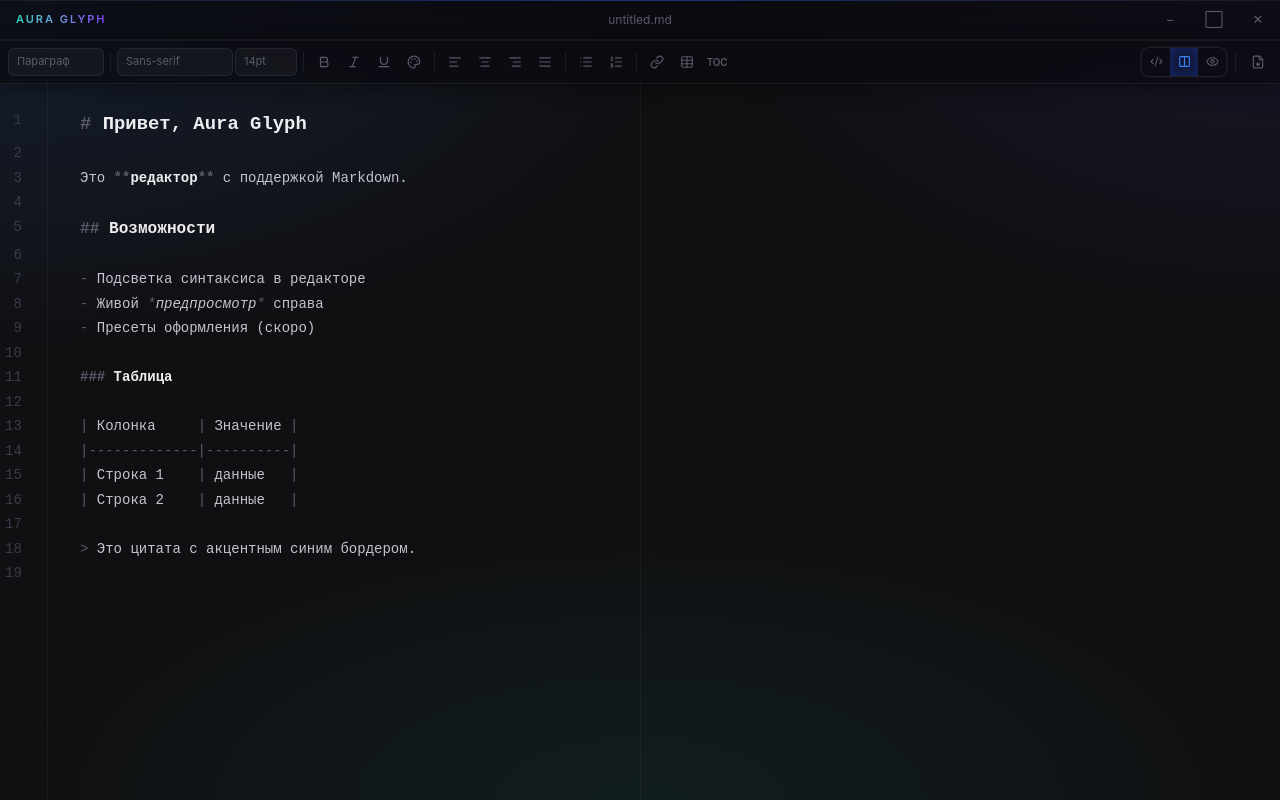
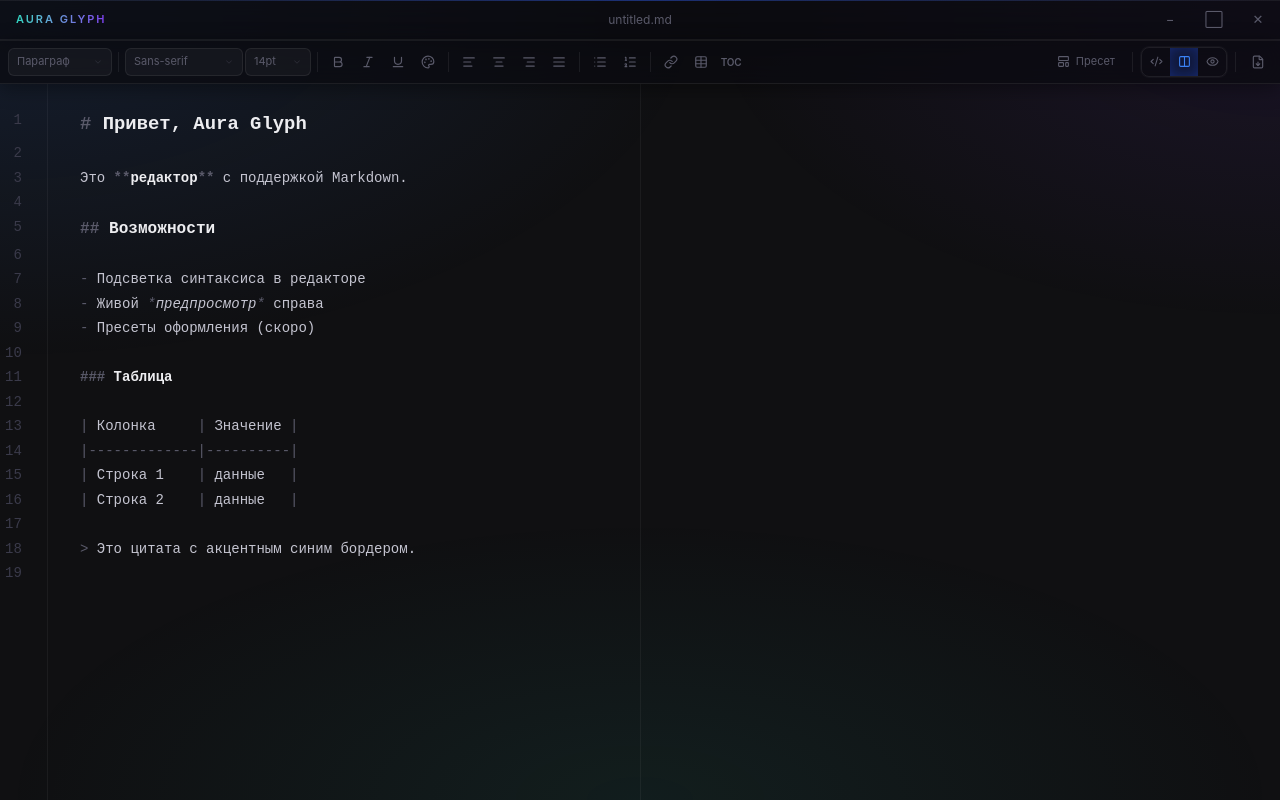
Before and after one commit to Stasyao37/Aura_Glyph, a React (Vite) app in the folder frontend/: page / in a window 1280 px wide. Built offline with nearby package versions, Linux system fonts and the light colour scheme.

Commit message:
Ready presets

```diff
--- a/frontend/src/App.tsx
+++ b/frontend/src/App.tsx
@@ -1,8 +1,14 @@
-import { useRef, useState } from "react"
+import { useCallback, useEffect, useRef, useState } from "react"
 import TitleBar from "./components/TitleBar"
 import Toolbar, { type ViewMode } from "./components/Toolbar"
 import Editor, { type EditorHandle } from "./components/Editor"
 import Preview from "./components/Preview"
+import { type Preset } from "./presets"
+import {
+  OpenFileWithDialog,
+  SaveFile,
+  SaveFileWithDialog,
+} from "../wailsjs/go/main/App"
 
 const PLACEHOLDER = `# Привет, Aura Glyph
 
@@ -30,17 +36,76 @@ const HEADER_H = 84
 export default function App() {
   const [content,    setContent]    = useState(PLACEHOLDER)
   const [isDirty,    setIsDirty]    = useState(false)
+  const [filePath,   setFilePath]   = useState<string | null>(null)
   const [splitPct,   setSplitPct]   = useState(50)
   const [viewMode,   setViewMode]   = useState<ViewMode>("split")
-  const [fontFamily, setFontFamily] = useState("Inter, system-ui, sans-serif")
-  const [fontSize,   setFontSize]   = useState("14px")
+  const [fontFamily,     setFontFamily]     = useState("Inter, system-ui, sans-serif")
+  const [fontSize,       setFontSize]       = useState("14px")
+  const [lineHeight,     setLineHeight]     = useState("1.8")
+  const [activePresetId, setActivePresetId] = useState("default")
 
   const editorRef    = useRef<EditorHandle>(null)
   const containerRef = useRef<HTMLDivElement>(null)
 
+  // Рефы нужны чтобы хоткеи всегда видели актуальные значения
+  // (хендлеры создаются один раз — без рефов был бы stale closure)
+  const contentRef  = useRef(content)
+  const filePathRef = useRef(filePath)
+  useEffect(() => { contentRef.current  = content  }, [content])
+  useEffect(() => { filePathRef.current = filePath }, [filePath])
+
+  const filename = filePath ? filePath.split("/").pop()! : "untitled.md"
+
   function handleChange(val: string) {
     setContent(val)
     setIsDirty(true)
+  }
+
+  const handleOpen = useCallback(async () => {
+    const result = await OpenFileWithDialog()
+    if (!result) return
+    setContent(result.content)
+    setFilePath(result.path || null)
+    setIsDirty(false)
+  }, [])
+
+  const handleSaveAs = useCallback(async () => {
+    const newPath = await SaveFileWithDialog(contentRef.current, filePathRef.current ?? "")
+    if (newPath) {
+      setFilePath(newPath)
+      setIsDirty(false)
+    }
+  }, [])
+
+  const handleSave = useCallback(async () => {
+    if (filePathRef.current) {
+      await SaveFile(filePathRef.current, contentRef.current)
+      setIsDirty(false)
+    } else {
+      // Ещё нет пути — показываем "Сохранить как"
+      const newPath = await SaveFileWithDialog(contentRef.current, "")
+      if (newPath) {
+        setFilePath(newPath)
+        setIsDirty(false)
+      }
+    }
+  }, [])
+
+  useEffect(() => {
+    function onKeyDown(e: KeyboardEvent) {
+      if (!e.ctrlKey) return
+      if (e.key === "o") { e.preventDefault(); handleOpen() }
+      if (e.key === "s") { e.preventDefault(); e.shiftKey ? handleSaveAs() : handleSave() }
+    }
+    document.addEventListener("keydown", onKeyDown)
+    return () => document.removeEventListener("keydown", onKeyDown)
+  }, [handleOpen, handleSave, handleSaveAs])
+
+  function handleApplyPreset(preset: Preset) {
+    setFontFamily(preset.fontFamily)
+    setFontSize(preset.fontSize)
+    setLineHeight(preset.lineHeight)
+    setActivePresetId(preset.id)
   }
 
   function handleDividerMouseDown(e: React.MouseEvent) {
@@ -77,7 +142,7 @@ export default function App() {
 
       {/* ── Fixed glass header (контент скроллится ПОД ними) ── */}
       <div className="fixed top-0 left-0 right-0 z-50">
-        <TitleBar filename="untitled.md" isDirty={isDirty} />
+        <TitleBar filename={filename} isDirty={isDirty} />
         <Toolbar
           editorRef={editorRef}
           viewMode={viewMode}
@@ -86,6 +151,8 @@ export default function App() {
           onFontFamilyChange={setFontFamily}
           fontSize={fontSize}
           onFontSizeChange={setFontSize}
+          activePresetId={activePresetId}
+          onApplyPreset={handleApplyPreset}
         />
       </div>
 
@@ -114,6 +181,7 @@ export default function App() {
               content={content}
               fontFamily={fontFamily}
               fontSize={fontSize}
+              lineHeight={lineHeight}
             />
           </div>
         )}
--- /dev/null
+++ b/frontend/src/components/PresetPicker.tsx
@@ -0,0 +1,95 @@
+import { useEffect, useRef, useState } from "react"
+import { LayoutTemplate } from "lucide-react"
+import { BUILT_IN_PRESETS, type Preset } from "../presets"
+
+interface PresetPickerProps {
+  activePresetId: string
+  onApply:        (preset: Preset) => void
+}
+
+export default function PresetPicker({ activePresetId, onApply }: PresetPickerProps) {
+  const [open, setOpen] = useState(false)
+  const rootRef = useRef<HTMLDivElement>(null)
+
+  useEffect(() => {
+    if (!open) return
+    function onDown(e: MouseEvent) {
+      if (rootRef.current && !rootRef.current.contains(e.target as Node)) setOpen(false)
+    }
+    document.addEventListener("mousedown", onDown)
+    return () => document.removeEventListener("mousedown", onDown)
+  }, [open])
+
+  return (
+    <div className="relative" ref={rootRef}>
+
+      {/* Trigger button */}
+      <button
+        onClick={() => setOpen(v => !v)}
+        title="Пресеты оформления"
+        className={`
+          flex items-center gap-1.5 h-7 px-2 rounded-md text-[11px] shrink-0
+          transition-all duration-150
+          ${open
+            ? "bg-accent/20 text-accent-light border border-accent/30"
+            : "text-text-muted hover:bg-white/[0.07] hover:text-text-primary border border-transparent"
+          }
+        `}
+      >
+        <LayoutTemplate size={13} />
+        <span>Пресет</span>
+      </button>
+
+      {/* Dropdown panel */}
+      {open && (
+        <div
+          className="absolute top-full left-0 mt-2 w-52 z-[200]
+                     rounded-xl border border-white/8
+                     shadow-[0_12px_40px_rgba(0,0,0,0.55)]"
+          style={{ background: "rgba(12, 12, 18, 0.94)", backdropFilter: "blur(20px)" }}
+        >
+          <div className="p-1.5 flex flex-col gap-0.5">
+            {BUILT_IN_PRESETS.map(preset => (
+              <PresetCard
+                key={preset.id}
+                preset={preset}
+                active={preset.id === activePresetId}
+                onClick={() => { onApply(preset); setOpen(false) }}
+              />
+            ))}
+          </div>
+        </div>
+      )}
+    </div>
+  )
+}
+
+function PresetCard({ preset, active, onClick }: {
+  preset: Preset
+  active: boolean
+  onClick: () => void
+}) {
+  return (
+    <button
+      onClick={onClick}
+      className={`
+        w-full text-left px-3 py-2.5 rounded-lg transition-all duration-150
+        ${active
+          ? "bg-accent/15 border border-accent/25"
+          : "hover:bg-white/[0.05] border border-transparent"
+        }
+      `}
+    >
+      <div className="flex items-center justify-between">
+        <span className="text-[12px] font-medium text-text-primary">{preset.name}</span>
+        {active && <span className="w-1.5 h-1.5 rounded-full bg-accent-light shrink-0" />}
+      </div>
+      <span
+        className="text-[11px] text-text-muted mt-0.5 block"
+        style={{ fontFamily: preset.fontFamily }}
+      >
+        {preset.sample}
+      </span>
+    </button>
+  )
+}
--- a/frontend/src/components/Preview.tsx
+++ b/frontend/src/components/Preview.tsx
@@ -5,9 +5,10 @@ interface PreviewProps {
   content:    string
   fontFamily: string
   fontSize:   string
+  lineHeight: string
 }
 
-export default function Preview({ content, fontFamily, fontSize }: PreviewProps) {
+export default function Preview({ content, fontFamily, fontSize, lineHeight }: PreviewProps) {
   const [html, setHtml] = useState("")
   const timerRef = useRef<ReturnType<typeof setTimeout> | null>(null)
 
@@ -27,7 +28,7 @@ export default function Preview({ content, fontFamily, fontSize }: PreviewProps)
     <div className="h-full overflow-y-auto">
       <div
         className="prose mx-auto px-8 pb-6"
-        style={{ fontFamily, fontSize, paddingTop: 24 }}
+        style={{ fontFamily, fontSize, lineHeight, paddingTop: 24 }}
         dangerouslySetInnerHTML={{ __html: html }}
       />
     </div>
--- a/frontend/src/components/Toolbar.tsx
+++ b/frontend/src/components/Toolbar.tsx
@@ -1,12 +1,14 @@
-import { useRef, type RefObject } from "react"
+import { useEffect, useRef, useState, type RefObject } from "react"
 import {
   Bold, Italic, Underline,
   AlignLeft, AlignCenter, AlignRight, AlignJustify,
   List, ListOrdered,
   Link, Table, FileDown,
-  Code2, Columns2, Eye, Palette,
+  Code2, Columns2, Eye, Palette, ChevronDown,
 } from "lucide-react"
 import type { EditorHandle } from "./Editor"
+import PresetPicker from "./PresetPicker"
+import type { Preset } from "../presets"
 
 export type ViewMode = "source" | "split" | "preview"
 
@@ -18,7 +20,32 @@ interface ToolbarProps {
   onFontFamilyChange: (f: string) => void
   fontSize:           string
   onFontSizeChange:   (s: string) => void
+  activePresetId:     string
+  onApplyPreset:      (preset: Preset) => void
 }
+
+const HEADING_OPTIONS = [
+  { value: "0", label: "Параграф" },
+  { value: "1", label: "Заголовок 1" },
+  { value: "2", label: "Заголовок 2" },
+  { value: "3", label: "Заголовок 3" },
+  { value: "4", label: "Заголовок 4" },
+]
+
+const FONT_FAMILY_OPTIONS = [
+  { value: "Inter, system-ui, sans-serif",   label: "Sans-serif" },
+  { value: "'Times New Roman', Times, serif", label: "Times New Roman" },
+  { value: "Arial, Helvetica, sans-serif",   label: "Arial" },
+  { value: "Georgia, serif",                 label: "Georgia" },
+]
+
+const FONT_SIZE_OPTIONS = [
+  { value: "12px", label: "12pt" },
+  { value: "13px", label: "13pt" },
+  { value: "14px", label: "14pt" },
+  { value: "15px", label: "15pt" },
+  { value: "16px", label: "16pt" },
+]
 
 const TABLE_TEMPLATE = `
 | Заголовок 1 | Заголовок 2 | Заголовок 3 |
@@ -31,6 +58,7 @@ export default function Toolbar({
   editorRef, viewMode, onViewModeChange,
   fontFamily, onFontFamilyChange,
   fontSize, onFontSizeChange,
+  activePresetId, onApplyPreset,
 }: ToolbarProps) {
   const ed = () => editorRef.current
   const colorRef = useRef<HTMLInputElement>(null)
@@ -62,31 +90,30 @@ export default function Toolbar({
     <div className="flex items-center h-11 shrink-0 px-2 gap-0.5 glass-panel">
 
       {/* Heading */}
-      <GlassSelect value="0" onChange={(e) => heading(e.target.value)} style={{ minWidth: 96 }}>
-        <option value="0">Параграф</option>
-        <option value="1">Заголовок 1</option>
-        <option value="2">Заголовок 2</option>
-        <option value="3">Заголовок 3</option>
-        <option value="4">Заголовок 4</option>
-      </GlassSelect>
+      <GlassDropdown
+        value="0"
+        onChange={(val) => heading(val)}
+        options={HEADING_OPTIONS}
+        style={{ minWidth: 104 }}
+      />
 
       <Sep />
 
       {/* Font family */}
-      <GlassSelect value={fontFamily} onChange={(e) => onFontFamilyChange(e.target.value)} style={{ minWidth: 110 }}>
-        <option value="Inter, system-ui, sans-serif">Sans-serif</option>
-        <option value="'Times New Roman', Times, serif">Times New Roman</option>
-        <option value="Arial, Helvetica, sans-serif">Arial</option>
-        <option value="Georgia, serif">Georgia</option>
-      </GlassSelect>
+      <GlassDropdown
+        value={fontFamily}
+        onChange={onFontFamilyChange}
+        options={FONT_FAMILY_OPTIONS}
+        style={{ minWidth: 118 }}
+      />
 
       {/* Font size */}
-      <GlassSelect value={fontSize} onChange={(e) => onFontSizeChange(e.target.value)} style={{ minWidth: 62 }}>
-        <option value="12px">12pt</option>
-        <option value="13px">13pt</option>
-        <option value="14px">14pt</option>
-        <option value="16px">16pt</option>
-      </GlassSelect>
+      <GlassDropdown
+        value={fontSize}
+        onChange={onFontSizeChange}
+        options={FONT_SIZE_OPTIONS}
+        style={{ minWidth: 66 }}
+      />
 
       <Sep />
 
@@ -126,6 +153,8 @@ export default function Toolbar({
 
       {/* Right side */}
       <div className="ml-auto flex items-center gap-1">
+        <PresetPicker activePresetId={activePresetId} onApply={onApplyPreset} />
+        <Sep />
         {/* View mode toggle */}
         <div className="flex items-center rounded-lg border border-white/8 overflow-hidden
                         shadow-[0_0_0_1px_rgba(255,255,255,0.03)]">
@@ -150,25 +179,70 @@ function Sep() {
   return <div className="w-px h-5 bg-white/[0.07] mx-1 shrink-0" />
 }
 
-function GlassSelect({ children, value, onChange, style }: {
-  children: React.ReactNode
-  value: string
-  onChange: (e: React.ChangeEvent<HTMLSelectElement>) => void
-  style?: React.CSSProperties
+function GlassDropdown({ value, onChange, options, style }: {
+  value:   string
+  onChange: (value: string) => void
+  options: { value: string; label: string }[]
+  style?:  React.CSSProperties
 }) {
+  const [open, setOpen] = useState(false)
+  const rootRef = useRef<HTMLDivElement>(null)
+
+  useEffect(() => {
+    if (!open) return
+    function onDown(e: MouseEvent) {
+      if (rootRef.current && !rootRef.current.contains(e.target as Node)) setOpen(false)
+    }
+    document.addEventListener("mousedown", onDown)
+    return () => document.removeEventListener("mousedown", onDown)
+  }, [open])
+
+  const label = options.find(o => o.value === value)?.label ?? value
+
   return (
-    <select
-      value={value}
-      onChange={onChange}
-      style={style}
-      className="h-7 px-2 rounded-md text-[11px] text-text-muted
-                 bg-white/4 border border-white/[0.07] cursor-pointer
-                 hover:bg-white/[0.07] hover:text-text-primary
-                 focus:outline-none transition-colors appearance-none
-                 [&>option]:bg-bg-surface [&>option]:text-text-primary"
-    >
-      {children}
-    </select>
+    <div className="relative shrink-0" ref={rootRef} style={style}>
+      <button
+        onClick={() => setOpen(v => !v)}
+        className={`
+          flex items-center justify-between gap-1 w-full h-7 px-2 rounded-md text-[11px]
+          border transition-all duration-150
+          ${open
+            ? "bg-accent/15 text-text-primary border-accent/25"
+            : "bg-white/4 text-text-muted border-white/[0.07] hover:bg-white/[0.07] hover:text-text-primary"
+          }
+        `}
+      >
+        <span className="truncate">{label}</span>
+        <ChevronDown size={10} className="shrink-0 opacity-40" />
+      </button>
+
+      {open && (
+        <div
+          className="absolute top-full left-0 mt-1.5 min-w-full z-200
+                     rounded-xl border border-white/8
+                     shadow-[0_8px_32px_rgba(0,0,0,0.55)] overflow-hidden"
+          style={{ background: "rgba(12,12,18,0.95)", backdropFilter: "blur(20px)" }}
+        >
+          <div className="p-1 flex flex-col gap-px">
+            {options.map(opt => (
+              <button
+                key={opt.value}
+                onClick={() => { onChange(opt.value); setOpen(false) }}
+                className={`
+                  w-full text-left px-3 py-1.5 rounded-lg text-[11px] transition-colors duration-100
+                  ${opt.value === value
+                    ? "bg-accent/15 text-accent-light"
+                    : "text-text-muted hover:bg-white/[0.06] hover:text-text-primary"
+                  }
+                `}
+              >
+                {opt.label}
+              </button>
+            ))}
+          </div>
+        </div>
+      )}
+    </div>
   )
 }
 
--- /dev/null
+++ b/frontend/src/presets.ts
@@ -0,0 +1,43 @@
+export interface Preset {
+  id:          string
+  name:        string
+  sample:      string
+  fontFamily:  string
+  fontSize:    string
+  lineHeight:  string
+}
+
+export const BUILT_IN_PRESETS: Preset[] = [
+  {
+    id:         "default",
+    name:       "По умолчанию",
+    sample:     "Sans-serif · 14px · 1.8",
+    fontFamily: "Inter, system-ui, sans-serif",
+    fontSize:   "14px",
+    lineHeight: "1.8",
+  },
+  {
+    id:         "gost",
+    name:       "ГОСТ 7.32",
+    sample:     "Times New Roman · 14px · 1.5",
+    fontFamily: "'Times New Roman', Times, serif",
+    fontSize:   "14px",
+    lineHeight: "1.5",
+  },
+  {
+    id:         "academic",
+    name:       "Academic",
+    sample:     "Georgia · 16px · 2.0",
+    fontFamily: "Georgia, serif",
+    fontSize:   "16px",
+    lineHeight: "2.0",
+  },
+  {
+    id:         "focus",
+    name:       "Focus",
+    sample:     "Inter · 15px · 1.75",
+    fontFamily: "Inter, system-ui, sans-serif",
+    fontSize:   "15px",
+    lineHeight: "1.75",
+  },
+]
--- a/frontend/wailsjs/go/main/App.d.ts
+++ b/frontend/wailsjs/go/main/App.d.ts
@@ -1,8 +1,11 @@
 // Cynhyrchwyd y ffeil hon yn awtomatig. PEIDIWCH Â MODIWL
 // This file is automatically generated. DO NOT EDIT
+import {main} from '../models';
 
-export function OpenFile(arg1:string):Promise<string>;
+export function OpenFileWithDialog():Promise<main.FileResult>;
 
 export function RenderMarkdown(arg1:string):Promise<string>;
 
 export function SaveFile(arg1:string,arg2:string):Promise<void>;
+
+export function SaveFileWithDialog(arg1:string,arg2:string):Promise<string>;
```
Also changed, not shown: frontend/wailsjs/go/main/App.js (+6 -2 lines), frontend/wailsjs/go/models.ts (+19 -0 lines), 2 other files (tests, documents, lock files or other folders).
